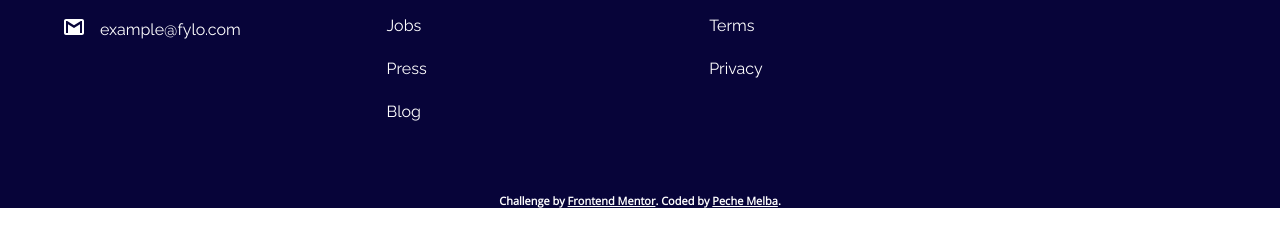
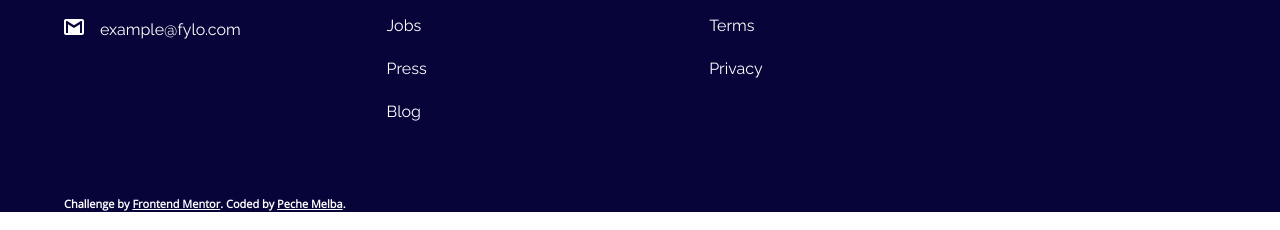
Before and after one commit to PecheMelba/fylo-landing-page, a plain HTML site: page index.html in a window 1280 px wide. Shown: the part 2059-2289 px from the top of the page. Drawn offline with nearby package versions, Linux system fonts and the light colour scheme.

Commit message:
link pos

```diff
--- a/index.html
+++ b/index.html
@@ -12,7 +12,7 @@
 
   <!-- Feel free to remove these styles or customise in your own stylesheet 👍 -->
   <style>
-    .attribution { font-size: 11px; text-align: center;color: hsl(0, 0%, 100%); }
+    .attribution { display: inline; font-size: 11px; text-align: center;color: hsl(0, 0%, 100%); }
     .attribution a { color: hsl(0, 0%, 100%); }
   </style>
 </head>
@@ -67,7 +67,6 @@
             </div>
         </div>
       </div>
-
     </section>
 
     <div id="early-acces-pannel">
```
